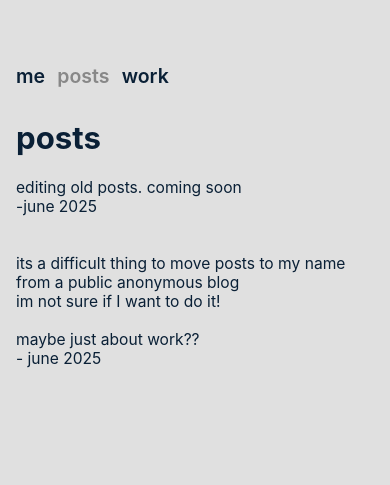
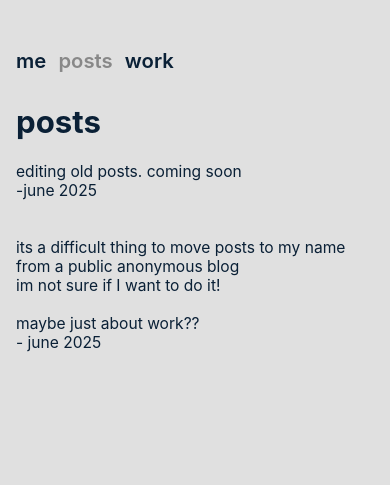
Before and after one commit to tienonic/nicholasmeln.github.io, a plain HTML site: page posts.html in a window 390 px wide. Drawn offline with Linux system fonts and the light colour scheme.

Commit message:
colors and spacing

```diff
--- a/posts.html
+++ b/posts.html
@@ -56,11 +56,11 @@
     }
     @media (max-width: 600px) {
       html { font-size: 4vw; max-width: 100vw; background: #e0e0e0; padding-left: 0; }
-      body { background: #e0e0e0; margin: 0; padding: 52px 1rem 0 16px; }
+      body { background: #e0e0e0; margin: 0; padding: 36px 1rem 0 16px; }
       h1 { font-size: 2rem; margin-top: 0.5rem; }
       nav {
         position: fixed;
-        top: 52px;
+        top: 36px;
         left: 0;
         width: 100vw;
         box-sizing: border-box;
@@ -71,8 +71,8 @@
         z-index: 1100;
         transition: transform 0.3s cubic-bezier(0.4,0,0.2,1);
       }
-      nav a { margin-left: 0; padding-left: 0; margin-right: 0.5rem; font-size: 1.25rem; }
-      .ribbon, .ribbon.top { background: #0a2036; }
+      nav a { margin-left: 0; padding-left: 0; margin-right: 0.5rem; font-size: 1.3rem; }
+      .ribbon, .ribbon.top { background: #25406a; }
       .ribbon.bottom {
         bottom: -64px;
         height: 64px;
```
Also changed, not shown: index.html (+1 -1 lines), work.html (+4 -4 lines).
